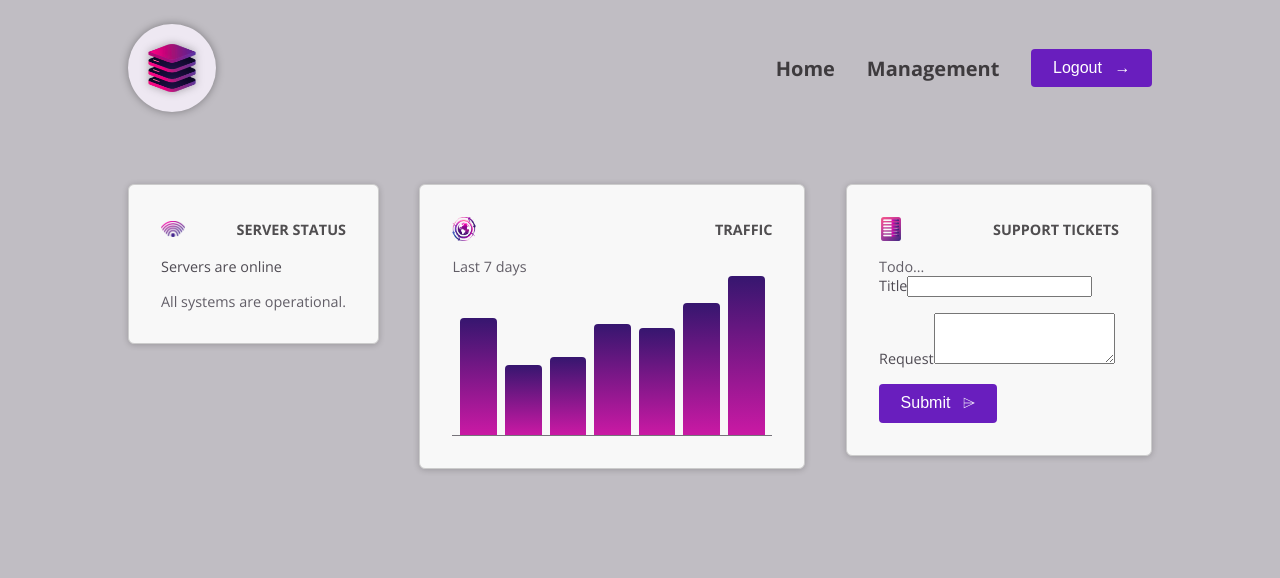
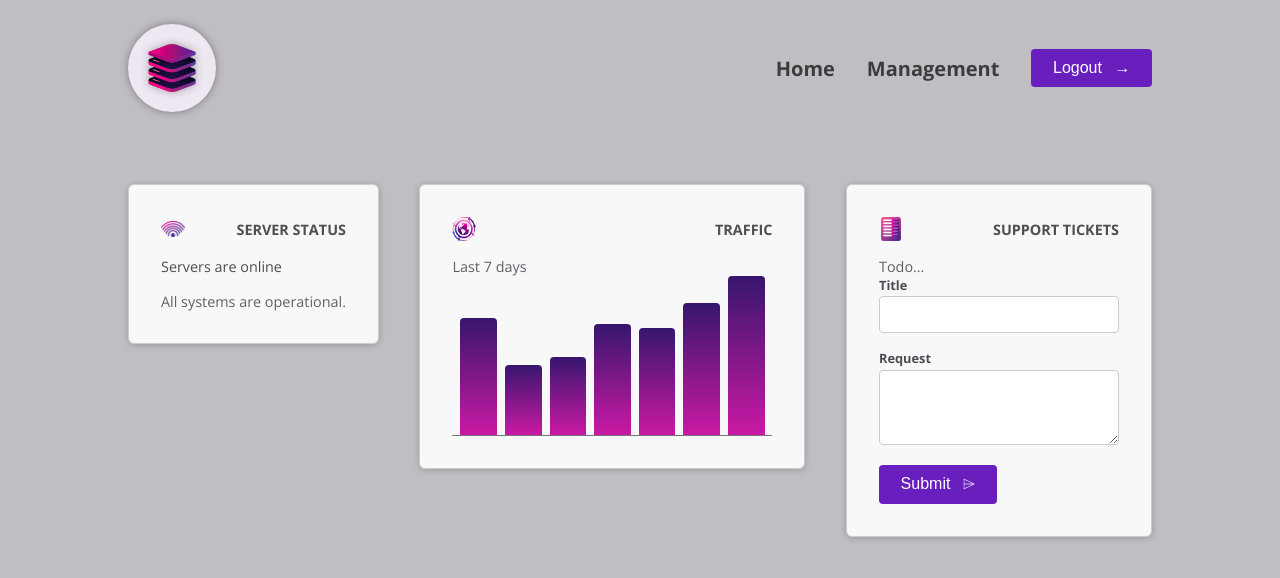
Before and after one commit to mozhganEtaati/CMP-DEEP-DIVE, an Angular app: page / in a window 1280 px wide. Shown: the top 578 px of the page. Built offline with nearby package versions, Linux system fonts and the light colour scheme.

Commit message:
Add new ticket

```diff
--- /dev/null
+++ b/src/app/dashboard/support-tickets/new-ticket/new-ticket.html
@@ -0,0 +1,20 @@
+<form>
+  <p>
+    <label>Title</label>
+    <input name="title" id="title" />
+  </p>
+  <p>
+    <label>Request</label>
+    <textarea name="request" id="request" rows="3"></textarea>
+  </p>
+  <p>
+    <button>
+      <span>
+        Submit
+      </span>
+      <span class="icon">
+        ⌲
+      </span>
+    </button>
+  </p>
+</form>
--- a/src/app/dashboard/support-tickets/support-tickets.html
+++ b/src/app/dashboard/support-tickets/support-tickets.html
@@ -1,5 +1,5 @@
 
-        <div id="status">
+        <div  id="new-ticket">
           <p>Todo...</p>
-          <app-ticket />
+          <app-new-ticket />
         </div>
--- a/src/app/dashboard/support-tickets/support-tickets.ts
+++ b/src/app/dashboard/support-tickets/support-tickets.ts
@@ -1,9 +1,9 @@
 import { Component } from '@angular/core';
-import { Ticket } from "./ticket/ticket";
+import { NewTicket } from "./new-ticket/new-ticket";
 
 @Component({
   selector: 'app-support-tickets',
-  imports: [Ticket],
+  imports: [NewTicket],
   templateUrl: './support-tickets.html',
   styleUrl: './support-tickets.css',
 })
```
Also changed, not shown: src/app/dashboard/support-tickets/new-ticket/new-ticket.ts (added, +11 -0 lines), src/app/dashboard/support-tickets/new-ticket/new-ticket.css (added).
